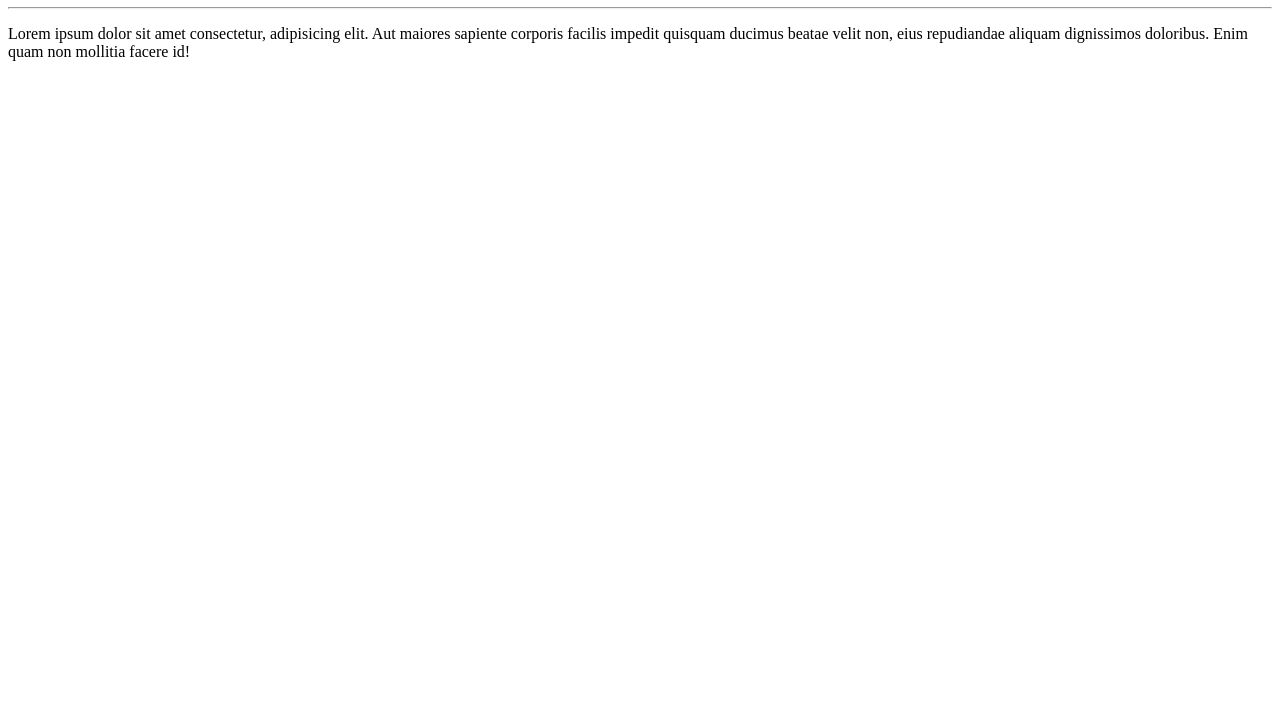
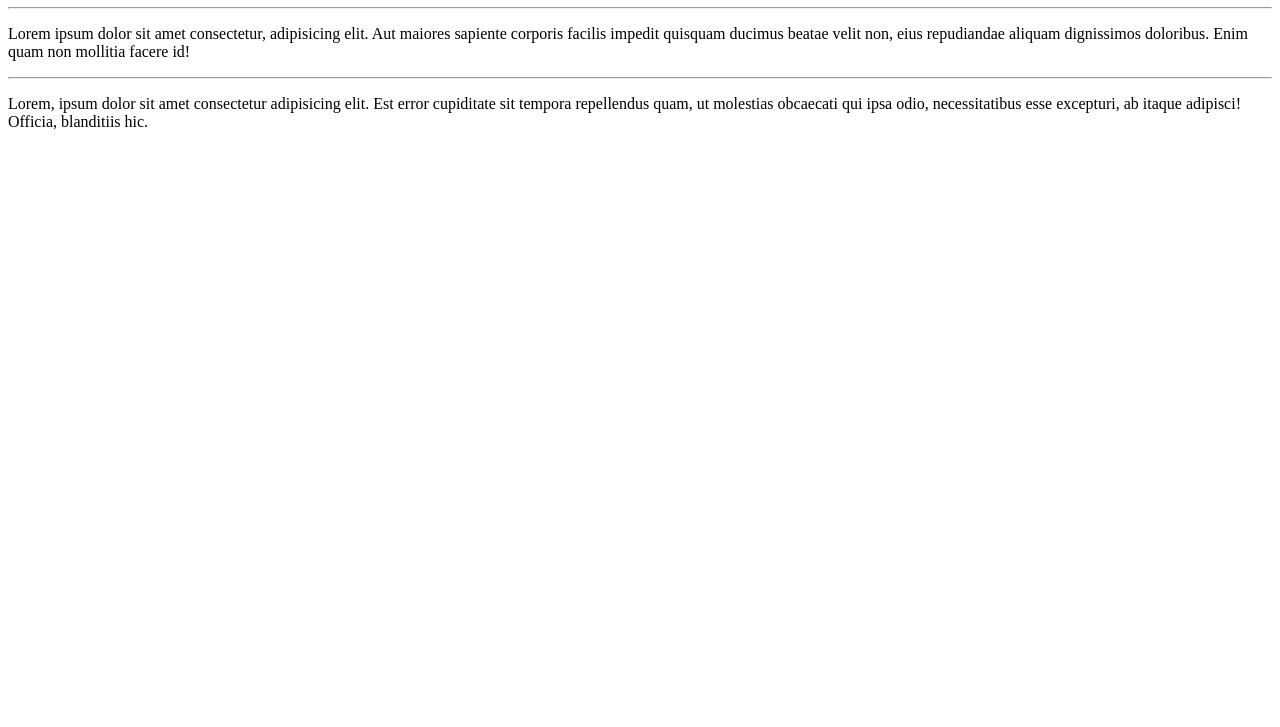
Before and after one commit to gabrzada/Curso-em-Videozada, a plain HTML site: page xd/index.html in a window 1280 px wide. Shown: the part 73-800 px from the top of the page. Drawn offline with Linux system fonts and the light colour scheme.

Commit message:
Adicionei um parágrafo

```diff
--- a/xd/index.html
+++ b/xd/index.html
@@ -10,6 +10,7 @@
     <h1>Hello mom</h1>
     <hr>
     <p>Lorem ipsum dolor sit amet consectetur, adipisicing elit. Aut maiores sapiente corporis facilis impedit quisquam ducimus beatae velit non, eius repudiandae aliquam dignissimos doloribus. Enim quam non mollitia facere id!</p>
-
+    <hr>
+    <p>Lorem, ipsum dolor sit amet consectetur adipisicing elit. Est error cupiditate sit tempora repellendus quam, ut molestias obcaecati qui ipsa odio, necessitatibus esse excepturi, ab itaque adipisci! Officia, blanditiis hic.</p>
 </body>
 </html>
```
